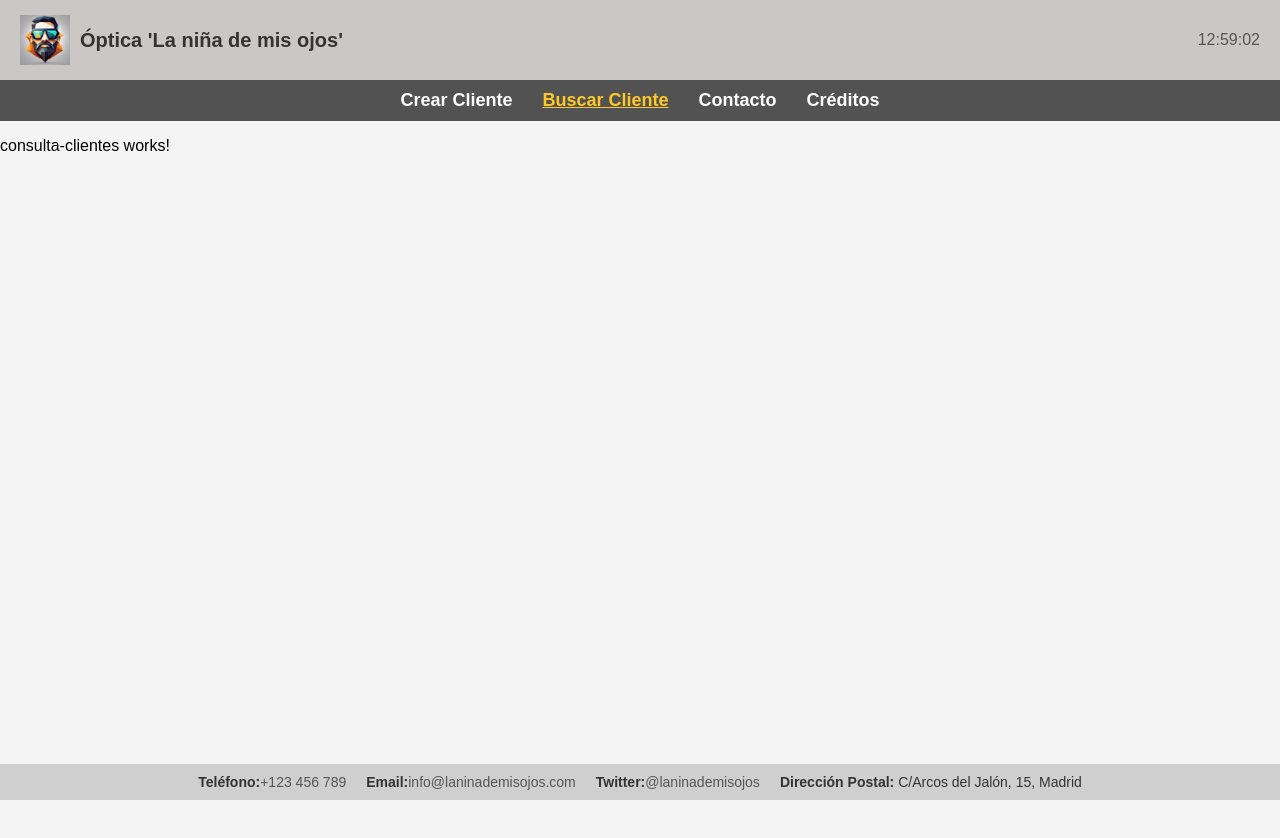
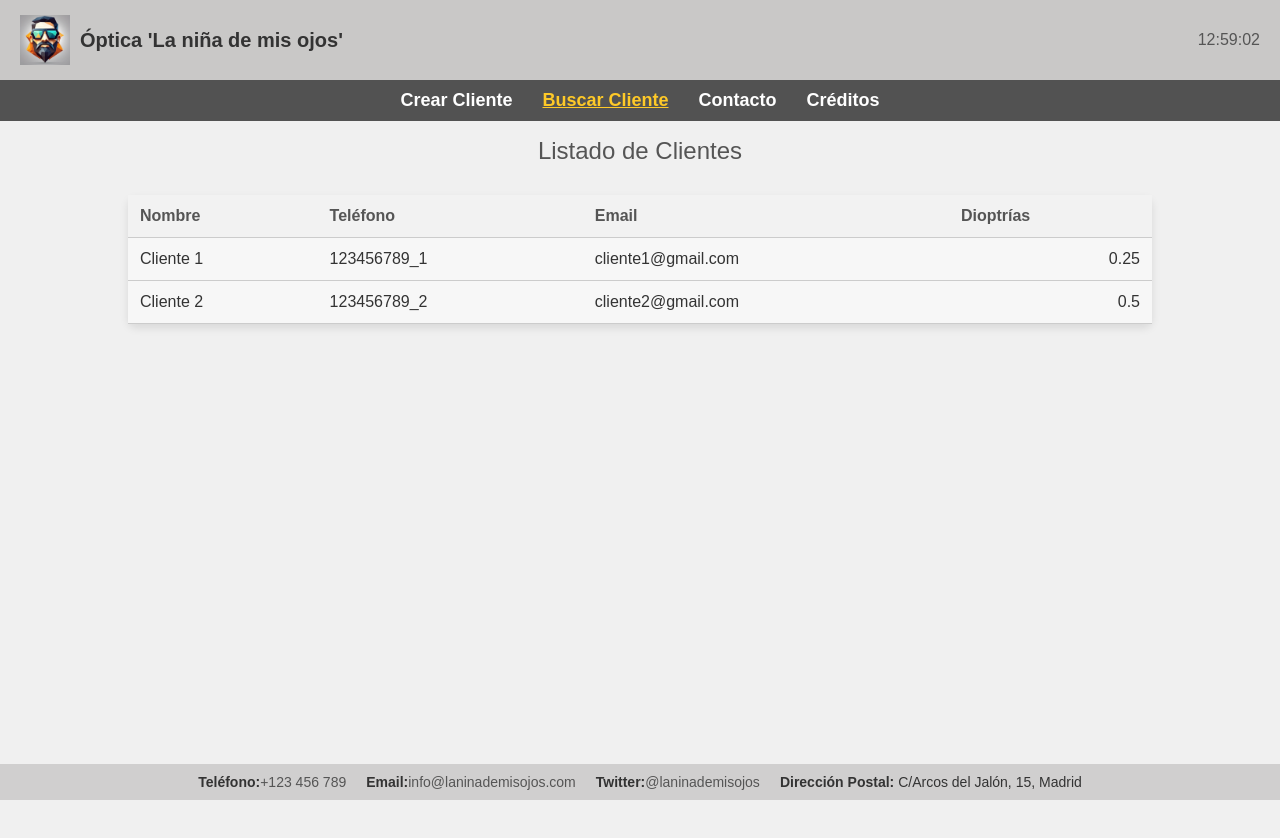
Before and after one commit to hkadner/SANBLAS_202412_webapp_optica, an Angular app: page /buscar in a window 1280 px wide. Shown: the top 838 px of the page. Before the commit the page ends 800 px from the top, so only its background shows below. Built offline with nearby package versions, Linux system fonts and the light colour scheme.

Commit message:
Servicio

```diff
--- a/src/app/app.routes.ts
+++ b/src/app/app.routes.ts
@@ -6,7 +6,6 @@ import { ContactoComponent } from './components/contacto/contacto.component';
 import { CreditosComponent } from './components/creditos/creditos.component';
 
 export const routes: Routes = [
-
     {path:'crear',component:NuevoClienteComponent,pathMatch:'full'},
     {path:'buscar',component:ConsultaClientesComponent,pathMatch:'full'},
     {path:'contacto',component:ContactoComponent,pathMatch:'full'},
--- a/src/app/components/consulta-clientes/consulta-clientes.component.css
+++ b/src/app/components/consulta-clientes/consulta-clientes.component.css
@@ -0,0 +1,44 @@
+#listado {
+    font-family: Arial, sans-serif;
+    background-color: #f0f0f0;
+    color: #333;
+    margin: 0;
+    padding-top: 1em;
+    display: flex;
+    align-items: center;
+    flex-direction: column;
+    height: 100vh;
+}
+table {
+    width: 80%;
+    margin-top: 20px;
+    border-collapse: collapse;
+    background-color: #fff;
+    border-radius: 8px;
+    box-shadow: 0 4px 8px rgba(0, 0, 0, 0.1);
+}
+th, td {
+    padding: 12px;
+    text-align: left;
+    border-bottom: 1px solid #ccc;
+}
+th {
+    background-color: #f2f2f2;
+    color: #555;
+}
+td {
+    background-color: #f7f7f7;
+    color: #333;
+}
+tr:hover {
+    background-color: #e0e0e0 !important;
+}
+caption {
+    font-size: 24px;
+    margin-bottom: 10px;
+    color: #555;
+}
+
+.numero {
+    text-align: right;
+}
--- a/src/app/components/consulta-clientes/consulta-clientes.component.html
+++ b/src/app/components/consulta-clientes/consulta-clientes.component.html
@@ -1 +1,24 @@
-<p>consulta-clientes works!</p>
+<div id="listado">
+
+    <caption>Listado de Clientes</caption>
+
+    <table>
+        <thead>
+            <tr>
+                <th>Nombre</th>
+                <th>Teléfono</th>
+                <th>Email</th>
+                <th>Dioptrías</th>
+            </tr>
+        </thead>
+        <tbody>
+            <tr *ngFor="let cliente of clientesService.getClientes()">
+                <td>{{cliente.nombre}}</td>
+                <td>{{cliente.telefono}}</td>
+                <td>{{cliente.email}}</td>
+                <td class="numero">{{cliente.dioptrias}}</td>
+            </tr>
+        </tbody>
+    </table>
+
+</div>
--- a/src/app/components/consulta-clientes/consulta-clientes.component.ts
+++ b/src/app/components/consulta-clientes/consulta-clientes.component.ts
@@ -1,12 +1,14 @@
-import { Component } from '@angular/core';
+import { Component, inject } from '@angular/core';
+import { ClientesService } from '../../services/clientes.service';
+import { CommonModule } from '@angular/common';
 
 @Component({
   selector: 'app-consulta-clientes',
   standalone: true,
-  imports: [],
+  imports: [CommonModule],
   templateUrl: './consulta-clientes.component.html',
   styleUrl: './consulta-clientes.component.css'
 })
 export class ConsultaClientesComponent {
-
+  clientesService = inject(ClientesService);
 }
--- a/src/app/components/navegacion/navegacion.component.css
+++ b/src/app/components/navegacion/navegacion.component.css
@@ -30,7 +30,8 @@
 
 /* Efecto de hover (pasar el mouse por encima) */
 .nav-list a:hover {
-    color: #a78604;  /* Cambia el color al pasar el ratón */
+    text-decoration: underline;
+    color: #fec928;  /* Cambia el color al pasar el ratón */
 }
 
 .enlace-activo {
--- a/src/app/components/nuevo-cliente/nuevo-cliente.component.css
+++ b/src/app/components/nuevo-cliente/nuevo-cliente.component.css
@@ -0,0 +1,56 @@
+#formulario {
+    font-family: Arial, sans-serif;
+    background-color: #e6e6e6;
+    color: #333;
+    margin: 0;
+    padding-top: 1em;
+    display: flex;
+    justify-content: center;
+    height: 100vh;
+}
+.form-container {
+    background-color: #fff;
+    border-radius: 8px;
+    box-shadow: 0 4px 8px rgba(0, 0, 0, 0.1);
+    padding: 20px;
+    width: 300px;
+    max-width: 100%;
+    height: 400px;
+}
+h2 {
+    text-align: center;
+    color: #555;
+}
+label {
+    display: block;
+    margin: 10px 0 5px;
+    color: #555;
+}
+input[type="text"], input[type="email"], input[type="tel"], input[type="number"] {
+    width: 93%;
+    padding: 10px;
+    margin: 5px 0 15px;
+    border: 1px solid #ccc;
+    border-radius: 5px;
+    background-color: #f7f7f7;
+    color: #333;
+}
+button {
+    width: 100%;
+    padding: 10px;
+    background-color: #555;
+    color: white;
+    border: none;
+    border-radius: 5px;
+    cursor: pointer;
+    font-size: 16px;
+}
+input[type="submit"]:hover {
+    background-color: #333;
+}
+
+#mensaje {
+    color : red;
+    font-weight: bolder;
+    text-align: center;
+}
--- a/src/app/components/nuevo-cliente/nuevo-cliente.component.html
+++ b/src/app/components/nuevo-cliente/nuevo-cliente.component.html
@@ -1 +1,19 @@
-<p>nuevo-cliente works!</p>
+<div id="formulario">
+
+    <div class="form-container">
+        <h2>Formulario de Contacto</h2>
+        <form action="#" method="POST">
+            <input type="text" id="nombre" name="nombre" placeholder="Nombre" [(ngModel)]="cliente.nombre">
+
+            <input type="tel" id="telefono" name="telefono" placeholder="Teléfono" [(ngModel)]="cliente.telefono">
+
+            <input type="email" id="email" name="email" placeholder="Email" [(ngModel)]="cliente.email">
+
+            <label for="dioptrias">Dioptrías:</label>
+            <input type="number" id="dioptrias" name="dioptrias" step="0.25" min="-30" max="30" placeholder="0.0" [(ngModel)]="cliente.dioptrias">
+            <button (click)="addCliente()">Enviar</button>
+            <p id="mensaje" [ngStyle]="estilo">{{mensaje | uppercase }}</p>
+        </form>
+    </div>
+
+</div>
--- a/src/app/components/nuevo-cliente/nuevo-cliente.component.ts
+++ b/src/app/components/nuevo-cliente/nuevo-cliente.component.ts
@@ -1,12 +1,60 @@
-import { Component } from '@angular/core';
+import { Component, inject } from '@angular/core';
+import { FormsModule } from '@angular/forms';
+import { ICliente } from '../../interfaces/icliente';
+import { ClientesService } from '../../services/clientes.service';
+import { NgStyle, UpperCasePipe } from '@angular/common';
+
+const TIEMPO_MENSAJE = 3000;
 
 @Component({
   selector: 'app-nuevo-cliente',
   standalone: true,
-  imports: [],
+  imports: [FormsModule, UpperCasePipe, NgStyle],
   templateUrl: './nuevo-cliente.component.html',
   styleUrl: './nuevo-cliente.component.css'
 })
 export class NuevoClienteComponent {
+  clientesService = inject(ClientesService);
+  cliente : ICliente = {}
+  mensaje : string = "";
+  estilo : any;
+  estiloError = {
+    color : 'red'
+  }
+  estiloInfo = {
+    color : 'green'
+  }
 
+  addCliente(){
+    if (this.validarCliente()===true) {
+      this.clientesService.addCliente(this.cliente);
+      this.cliente = {}
+      this.mostrarMensaje("Cliente guardado", TipoMensaje.Info);
+    }
+  }
+
+  private mostrarMensaje(mensaje : string, tipo : TipoMensaje) {
+    if (tipo==TipoMensaje.Error) {
+      this.estilo = this.estiloError;
+    } else if (tipo==TipoMensaje.Info) {
+      this.estilo = this.estiloInfo;
+    }
+    this.mensaje = mensaje;
+    setTimeout(()=> {
+      this.mensaje = "";
+    }, TIEMPO_MENSAJE);
+  }
+
+  validarCliente() : boolean {
+    if (this.cliente.nombre==undefined || this.cliente.nombre?.trim()==""){
+      this.mostrarMensaje("Nombre de cliente vacío", TipoMensaje.Error);
+      return false;
+    }
+    return true;
+  }
 }
+
+enum TipoMensaje {
+  Error = 1,
+  Info = 2
+}
--- /dev/null
+++ b/src/app/interfaces/icliente.ts
@@ -0,0 +1,6 @@
+export interface ICliente {
+    nombre? : string;
+    telefono? : string;
+    email? : string;
+    dioptrias? : number;
+}
--- /dev/null
+++ b/src/app/services/clientes.service.ts
@@ -0,0 +1,37 @@
+import { Injectable } from '@angular/core';
+import { ICliente } from '../interfaces/icliente';
+
+@Injectable({
+  providedIn: 'root'
+})
+export class ClientesService {
+  private listaClientes = new Array<ICliente>();
+  constructor() {
+    this.cargarClientes();
+  }
+  public addCliente(nuevoCliente : ICliente) : void {
+    this.listaClientes.push({...nuevoCliente});
+    console.log(this.listaClientes);
+  }
+
+  public getClientes() : Array<ICliente> {
+    return this.listaClientes;
+  }
+
+  private cargarClientes(){
+    let cliente1 : ICliente = {
+      nombre : 'Cliente 1',
+      telefono : '123456789_1',
+      email : 'cliente1@gmail.com',
+      dioptrias : 0.25
+    };
+    let cliente2 : ICliente = {
+      nombre : 'Cliente 2',
+      telefono : '123456789_2',
+      email : 'cliente2@gmail.com',
+      dioptrias : 0.50
+    };
+    this.listaClientes.push(cliente1);
+    this.listaClientes.push(cliente2);
+  }
+}
```
